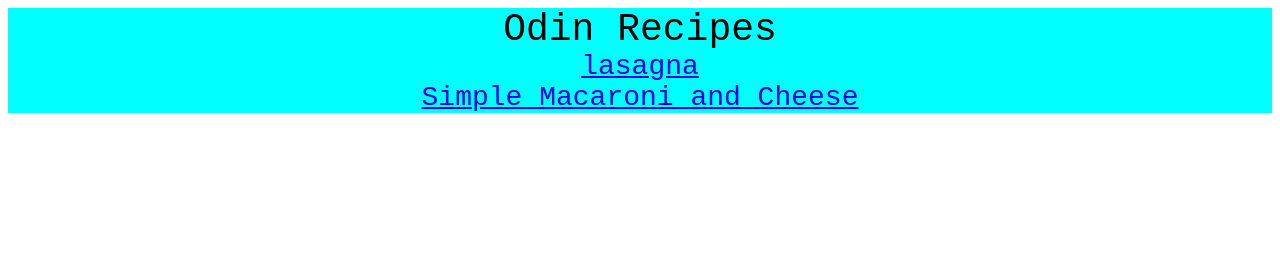
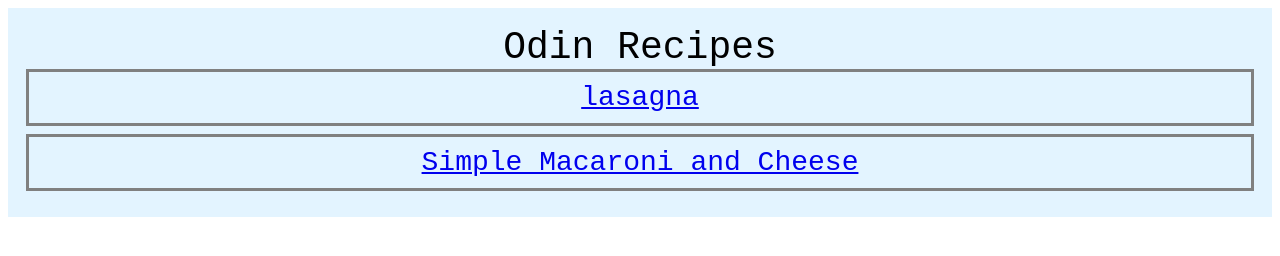
Before and after one commit to sdi1900354/odin-recipes, a plain HTML site: page index.html in a window 1280 px wide. Drawn offline with Linux system fonts and the light colour scheme.

Commit message:
changed the odin-recipes style to have padding border and margin

```diff
--- a/style.css
+++ b/style.css
@@ -1,19 +1,22 @@
 #title{
-    background-color: aqua;
-    color: rgb(0, 0, 0);
+    color:black;
+    background: #e3f4ff;
     font-size: 38px;
     text-align: center;
     font-family: 'Courier New', Courier, monospace;
+    padding: 18px;
+    margin-bottom:8px;
 }
 .subtitle1,.subtitle2{
-    color: rgb(2, 2, 2);
-
+    color: red;
+    padding: 10px;
+    margin-bottom:8px;
     font-size: 28px;
+    border:solid grey;
 
 }
 
 #lasagna,#Macaroni{
-    color: rgb(0, 0, 0);
 
     font-size: 38px;
 }
```
